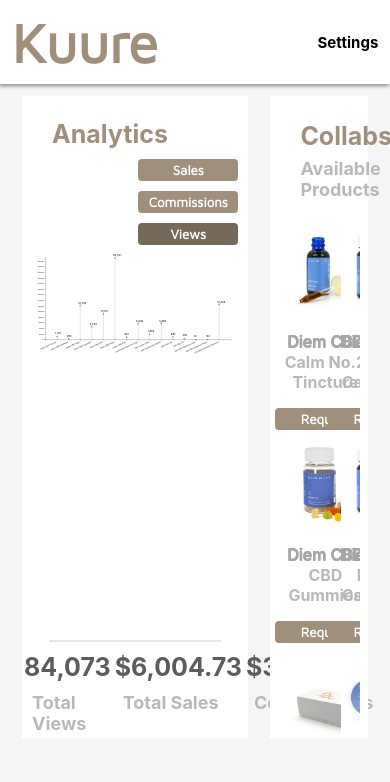
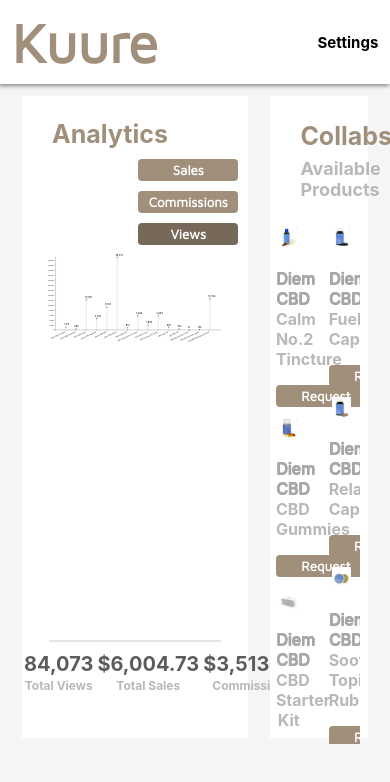
Before and after one commit to JuiceboxJones/Kuure, a React (Create React App) app: page / in a window 390 px wide. Shown: the top 782 px of the page. Built offline with nearby package versions, Linux system fonts and the light colour scheme.

Commit message:
fixing media queries

```diff
--- a/src/Components/Collab.css
+++ b/src/Components/Collab.css
@@ -5,7 +5,7 @@ ul{
 li{
   list-style-type: none;
   margin: 0 auto;
-  width: fit-content;
+  width: 70%;
   padding: 5px;
   text-align: center;
 }
--- a/src/Components/DataMap.css
+++ b/src/Components/DataMap.css
@@ -43,6 +43,12 @@ svg{
 }
 
 
+@media screen and (max-width: 1450px){
+  svg{
+    height: 40%;
+  }
+}
+
 @media screen and (min-width: 2100px) {
   svg{
     margin-top:10%;
@@ -55,12 +61,3 @@ svg{
   }
 
 }
-
-
-@media screen and (min-width: 2800px) {
-  svg{
-    margin-top:10%;
-    height:50%
-  }
-
-}
--- a/src/Components/Header.css
+++ b/src/Components/Header.css
@@ -29,6 +29,7 @@
   cursor: pointer;
 }
 
+
 @media screen and (min-width: 2100px){
   .headerTitle{
     font-size: 75px;
--- a/src/Components/Sales.css
+++ b/src/Components/Sales.css
@@ -6,6 +6,7 @@ hr{
 .sales-totals{
   display: flex;
   justify-content: space-evenly;
+  text-align: center;
 }
 
 .sales-mn-ctr{
@@ -39,6 +40,16 @@ hr{
   color: #A08F7B;
 }
 
+@media screen and (max-width: 1450px){
+  .sales-values{
+    font-size: 20px;
+  }
+  .sales-text{
+    font-size: 12px;
+    margin: 0 auto;
+  }
+}
+
 @media screen and (min-width: 2100px) {
   .sales-hdr{
     font-size: 40px;
```
